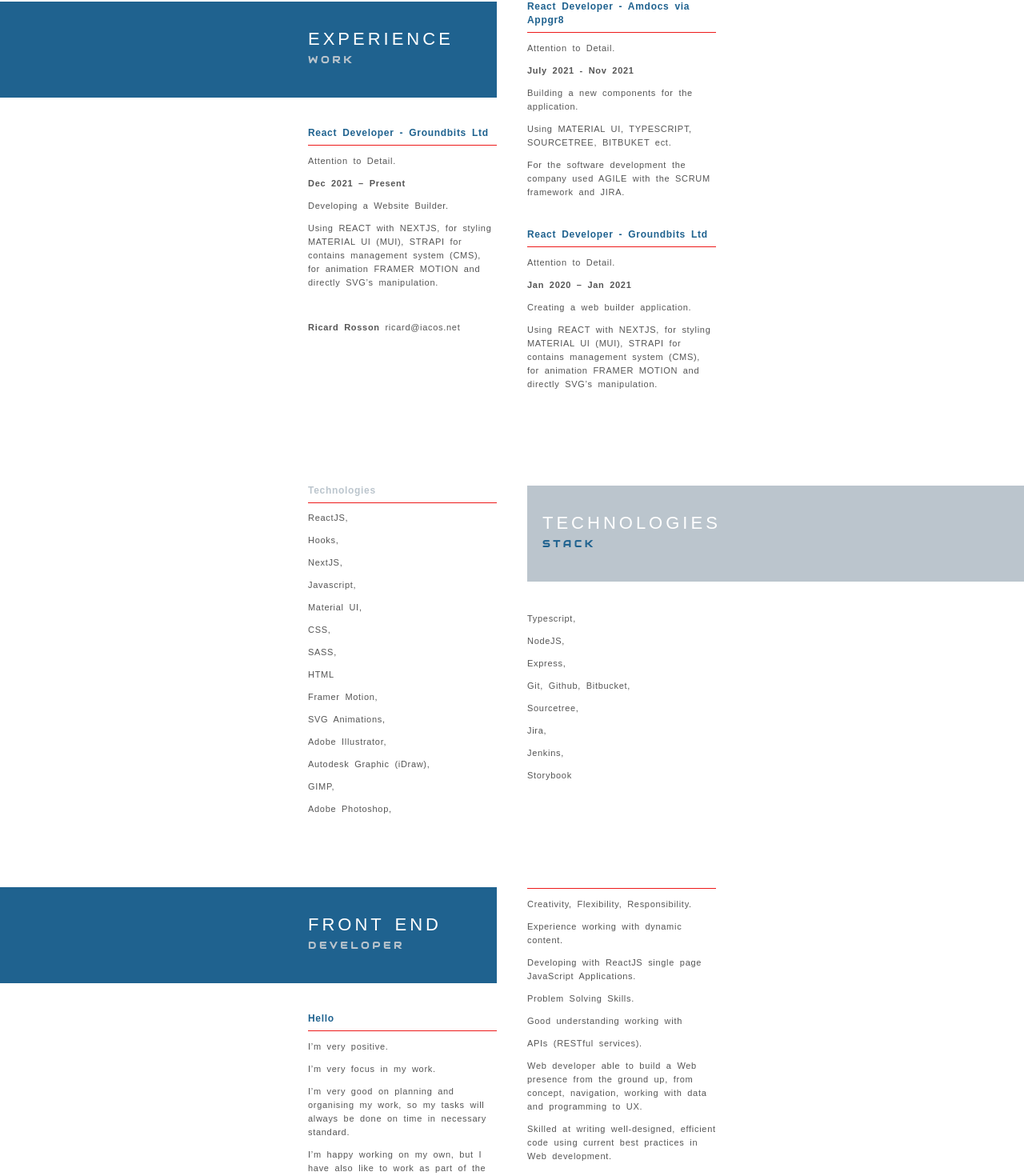
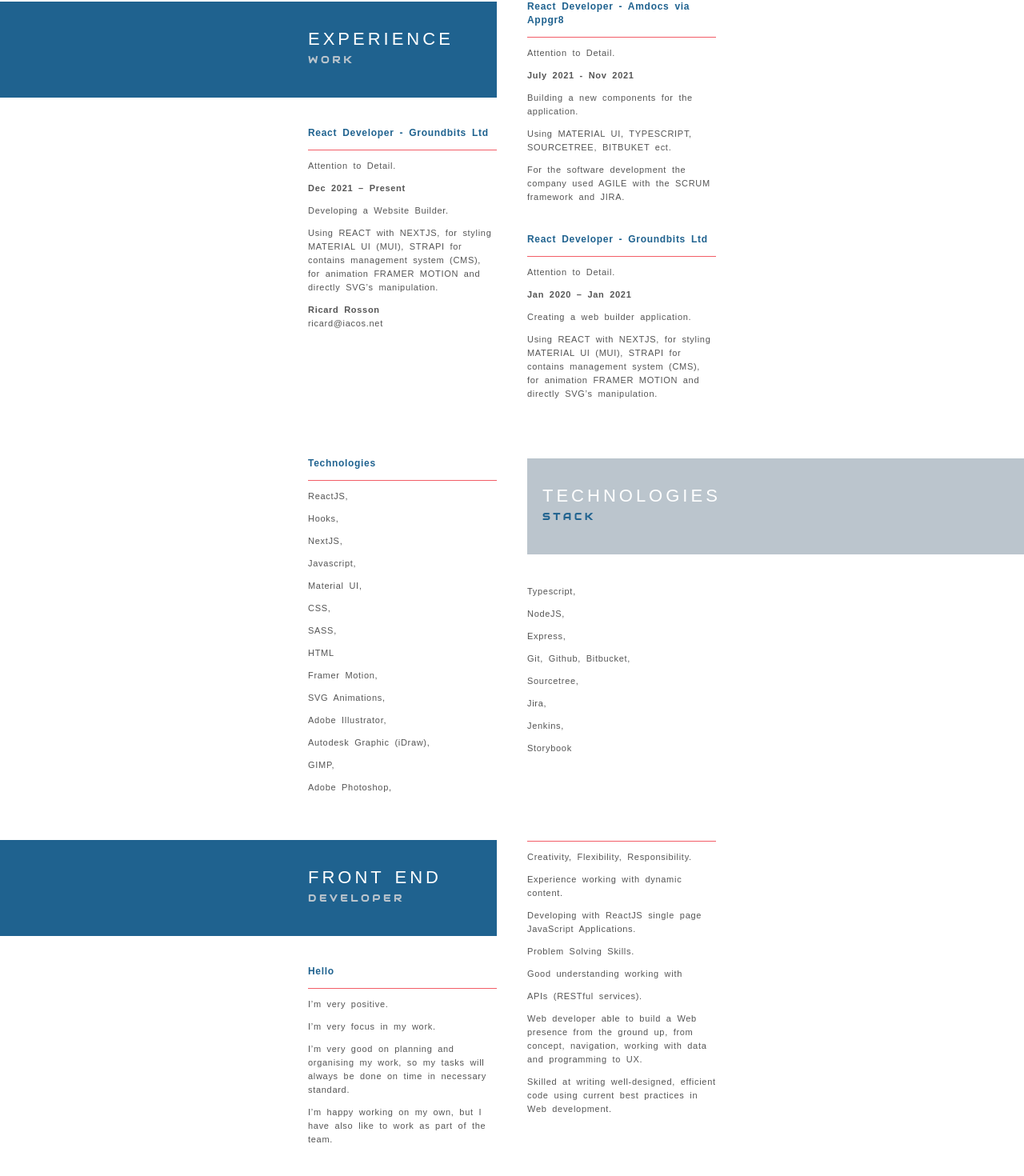
Before and after one commit to bacc0/trayanovCV, a Next.js app: page / in a window 1280 px wide. Shown: the part 192-1662 px from the top of the page at 80% size. Built offline with nearby package versions, Linux system fonts and the light colour scheme.

Commit message:
useMediaQuery

```diff
--- a/_components/HomePage.js
+++ b/_components/HomePage.js
@@ -1,22 +1,28 @@
+import { Hidden, useMediaQuery } from '@mui/material'
+import { motion } from 'framer-motion'
 import Title from './Title'
-import { motion } from 'framer-motion'
+
+
 export default function HomePage({ W_screenSize }) {
 
 
+     const min_width_600px = useMediaQuery('(min-width:600px)')
      const logo_W_H = 230
-     const strokeWidth = 1
+     const strokeWidth = min_width_600px ? 1.6 : 2.2
      const primeLettersColor = '#FFFFFF'
      const secLettersColor = '#BBC5CD'
      const thirdLettersColor = '#1F628F'
-     const thirdLogoColor = '#ED1A1A'
-     const hrColor = '#ED1A1A'
+     const thirdLogoColor = '#F25D67'
+     const hrColor = '#F25D67'
      const backgroundColor = '#1F628F'
      const backgroundColor2 = '#BBC5CD'
+
 
      return (
           <div className='page'>
                <div className='page-nav'>
                     <div className='title-container vertical-center-container'>
+
                          <div className='vertical-center' >
                               <motion.div
                                    initial={{ scale: 1, y: -200, opacity: 0 }}
@@ -40,6 +46,7 @@ export default function HomePage({ W_screenSize }) {
                                    </h1> */}
                               </motion.div>
                          </div>
+
                     </div>
                </div>
 
@@ -72,7 +79,10 @@ export default function HomePage({ W_screenSize }) {
                                    initial={{ scale: 1, y: 100, opacity: 0 }}
                                    animate={{ scale: 1, y: 0, opacity: 1 }}
                                    transition={{ type: 'spring', ease: 'anticipate', duration: 0.9, delay: 0 }} className='container-content-left'>
-                                   <div className='content-left'>
+                                   <div
+                                        className='content-left'
+                                        style={{ marginTop: min_width_600px ? 0 : 16 }}
+                                   >
                                         <h3 style={{ color: thirdLettersColor }}>
                                              React Developer - Groundbits Ltd
                                         </h3>
@@ -85,8 +95,11 @@ export default function HomePage({ W_screenSize }) {
                                         <p>
                                              Using REACT with NEXTJS, for styling MATERIAL UI (MUI), STRAPI for contains management system (CMS), for animation FRAMER MOTION and directly SVG’s manipulation.
                                         </p>
-                                        <br />
-                                        <p><strong>Ricard Rosson </strong>ricard@iacos.net</p>
+
+                                        <p>
+                                             <strong>Ricard Rosson </strong>
+                                             <div>ricard@iacos.net</div>
+                                        </p>
                                    </div>
                               </motion.div>
                          </div>
@@ -138,7 +151,7 @@ export default function HomePage({ W_screenSize }) {
 
 
                {/* Tech */}
-               <div style={{ height: 80 }} />
+               <div style={{ height: 34 }} />
 
 
 
@@ -147,7 +160,11 @@ export default function HomePage({ W_screenSize }) {
                     <div className='page-body-left '>
                          <div className='container-content-left'>
                               <div className='content-left'>
-                                   <h3 style={{ color: backgroundColor2 }}>
+                                   <h3 style={{
+                                        color: thirdLettersColor,
+                                        fontSize: min_width_600px ? 12 : 35
+                                   }}
+                                   >
                                         Technologies
                                    </h3>
                                    <hr style={{ backgroundColor: hrColor }} />
@@ -171,6 +188,7 @@ export default function HomePage({ W_screenSize }) {
 
                     <div className='page-body-right' >
 
+                         <Hidden smDown >
                               <div
                                    className='container-right-accent vertical-center-container-right'
                                    style={{ backgroundColor: backgroundColor2 }}
@@ -190,9 +208,16 @@ export default function HomePage({ W_screenSize }) {
                                         </div>
                                    </div>
                               </div>
+                         </Hidden>
 
                          <div className='container-content-right'>
-                              <div className='content-right'>
+                              <div
+                                   className='content-right'
+                                   style={{
+                                        marginTop: min_width_600px ? 0 : -45,
+                                        marginBottom: min_width_600px ? 0 : -8
+                                   }}
+                              >
                                    {/* <hr style={{ backgroundColor: hrColor }} /> */}
                                    <p>Typescript,</p>
                                    <p>NodeJS,</p>
@@ -207,7 +232,7 @@ export default function HomePage({ W_screenSize }) {
                     </div>
                </div>
 
-               <div style={{ height: 78 }} />
+               <div style={{ height: 46 }} />
 
                {/* About */}
 
@@ -227,7 +252,7 @@ export default function HomePage({ W_screenSize }) {
                                                   className='second'
                                                   style={{
                                                        fontFamily: "'Audiowide', sans-serif",
-                                                       color:  secLettersColor
+                                                       color: secLettersColor
                                                   }}
                                              >
                                                   DEVELOPER
@@ -237,8 +262,10 @@ export default function HomePage({ W_screenSize }) {
                               </div>
 
 
-                              <div className='container-content-left'>
-                                   <div className='content-left'>
+                              <div
+                                   className='container-content-left'>
+                                   <div className='content-left'
+                                        style={{ marginTop: min_width_600px ? 0 : 16 }}>
                                         <h3 style={{ color: thirdLettersColor }}>
                                              Hello
                                         </h3>
@@ -262,11 +289,16 @@ export default function HomePage({ W_screenSize }) {
 
 
 
-                         <div className='page-body-right'>
+                         <div
+                              className='page-body-right'
+                              style={{ marginTop: min_width_600px ? 0 : -50 }}
+                         >
                               <div className='container-content-right'>
                                    <div className='content-right'>
                                         {/* <h3 style={{ color: thirdLettersColor}} >Hello</h3> */}
+                                        <Hidden smDown >
                                              <hr style={{ marginTop: 1, backgroundColor: hrColor }} />
+                                        </Hidden>
                                         <p>Creativity, Flexibility, Responsibility.</p>
                                         <p>Experience working with dynamic content.</p>
                                         <p>Developing with ReactJS single page JavaScript Applications.</p>
@@ -281,7 +313,9 @@ export default function HomePage({ W_screenSize }) {
                          </div>
                     </div>
                </div>
-               <div style={{ height: 138 }} />
+               <div style={{ height: min_width_600px ? 62 : 34 }}
+               />
+
           </div>
      )
 }
--- a/package.json
+++ b/package.json
@@ -8,6 +8,9 @@
     "lint": "next lint"
   },
   "dependencies": {
+    "@emotion/react": "^11.7.1",
+    "@emotion/styled": "^11.6.0",
+    "@mui/material": "^5.2.4",
     "framer-motion": "^5.5.3",
     "next": "12.0.7",
     "react": "17.0.2",
--- a/styles/styles.css
+++ b/styles/styles.css
@@ -16,9 +16,8 @@ body hr {
   margin-left: 0;
   margin-right: auto;
   background-color: #0CA1C5;
-  height: 0.7px;
+  height: 1px;
   border: 0 none;
-  margin: -6px 0 11px;
 }
 
 body h3 {
--- a/styles/styles.scss
+++ b/styles/styles.scss
@@ -29,9 +29,8 @@ body {
           margin-left: 0;
           margin-right: auto;
           background-color: #0CA1C5;
-          height: 0.7px;
+          height: 1px;
           border: 0 none;
-          margin: -6px 0 11px
      }
 
      h3 {
```
Also changed, not shown: 2 other files (tests, documents, lock files or other folders). Lines whose indentation alone changed are shown as unchanged.
